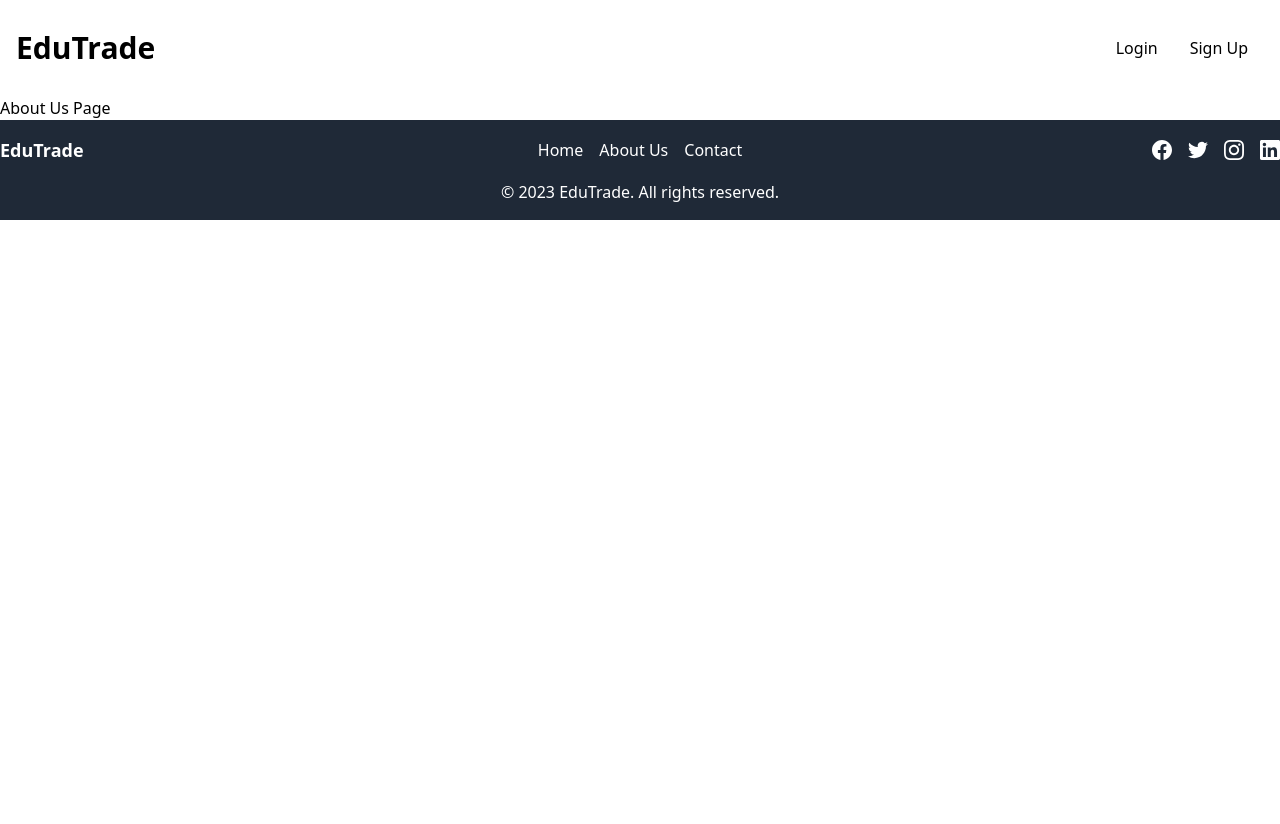
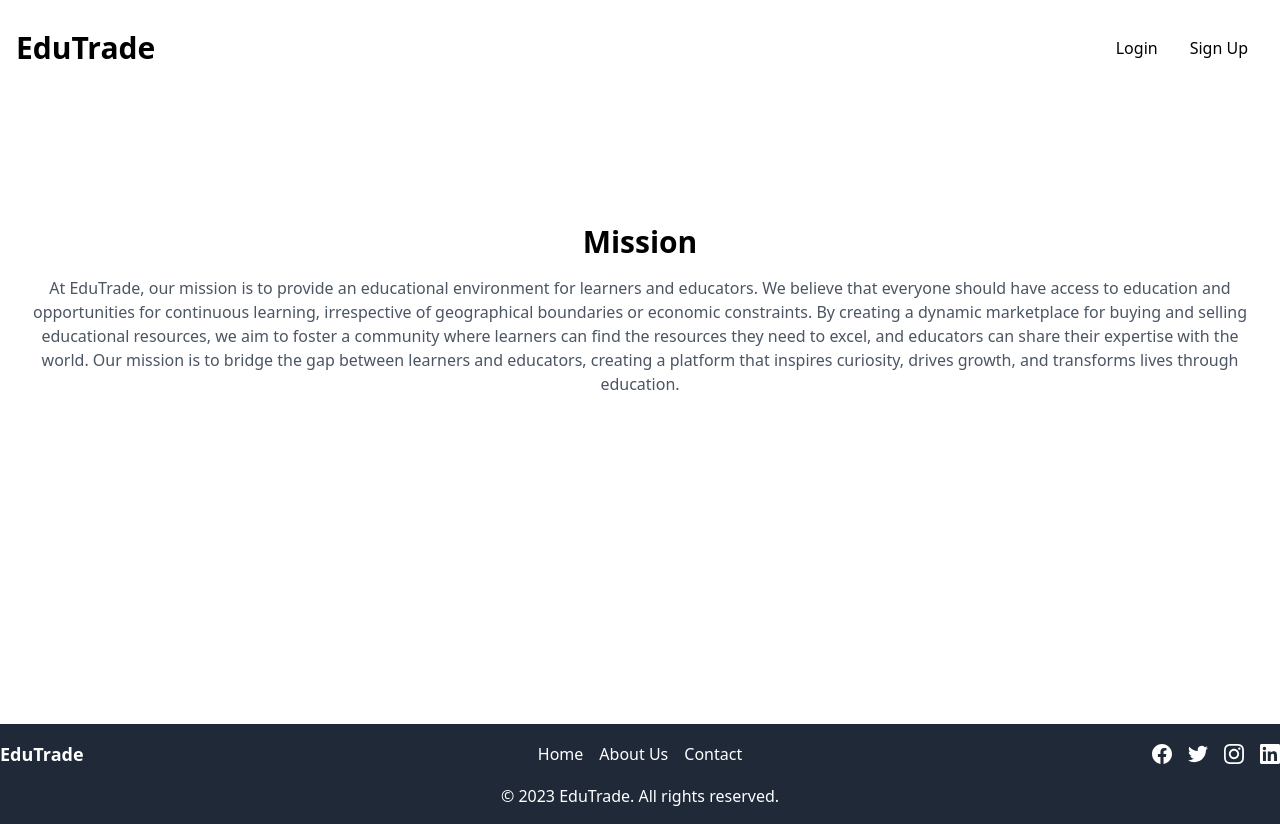
Before and after one commit to Jeffuz/EduTrade, a React (Create React App) app in the folder edutrade/: page /aboutus in a window 1280 px wide. Before the commit the page ends 800 px from the top, so only its background shows below. Built offline with nearby package versions, Linux system fonts and the light colour scheme; no server answers.

Commit message:
Update About Us Page.js

```diff
--- a/edutrade/src/Pages/About Us Page.js
+++ b/edutrade/src/Pages/About Us Page.js
@@ -2,8 +2,12 @@ import React from "react";
 
 export default function About_Us_Page() {
     return (
-        <div>
-            About Us Page
+        <div className="container mx-auto py-[10%] mb-[10.75%] px-4">
+            <div className="text-center mb-[5%]">
+                <h2 className="text-3xl font-bold">Mission</h2>
+                <p className="text-gray-600 mt-4">
+                    At EduTrade, our mission is to provide an educational environment for learners and educators. We believe that everyone should have access to education and opportunities for continuous learning, irrespective of geographical boundaries or economic constraints. By creating a dynamic marketplace for buying and selling educational resources, we aim to foster a community where learners can find the resources they need to excel, and educators can share their expertise with the world. Our mission is to bridge the gap between learners and educators, creating a platform that inspires curiosity, drives growth, and transforms lives through education.                </p>
+            </div>
         </div>
     )
 }
```
